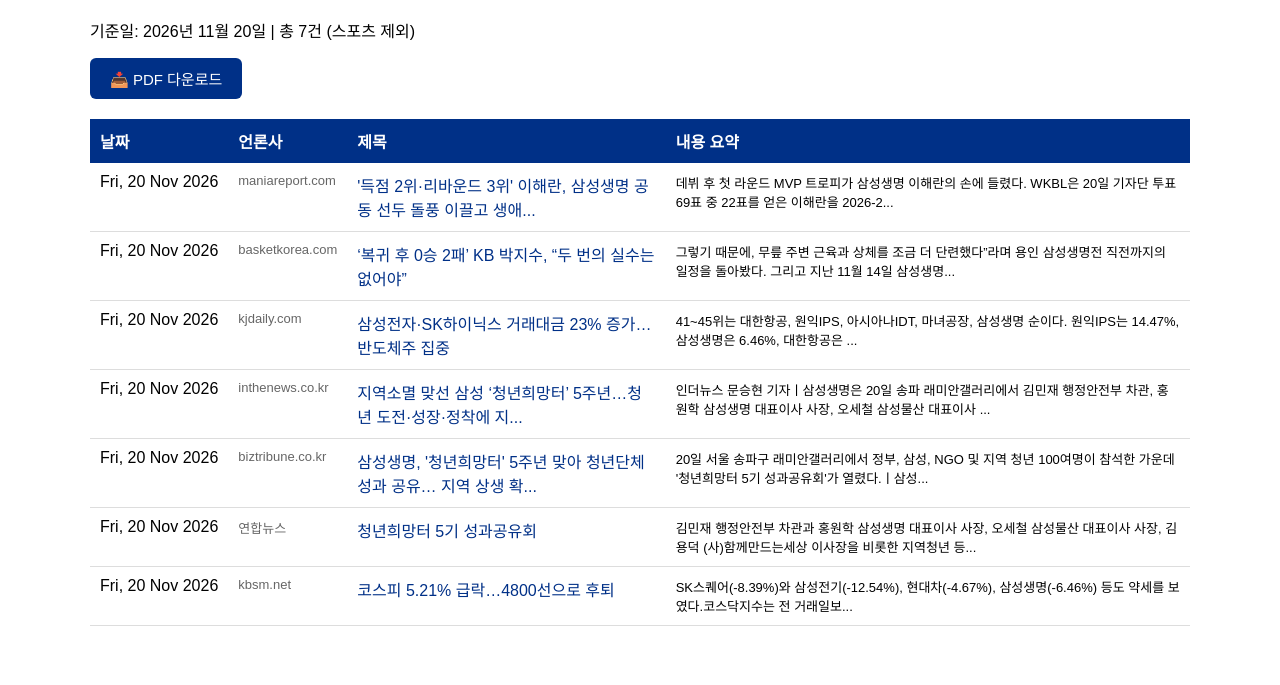
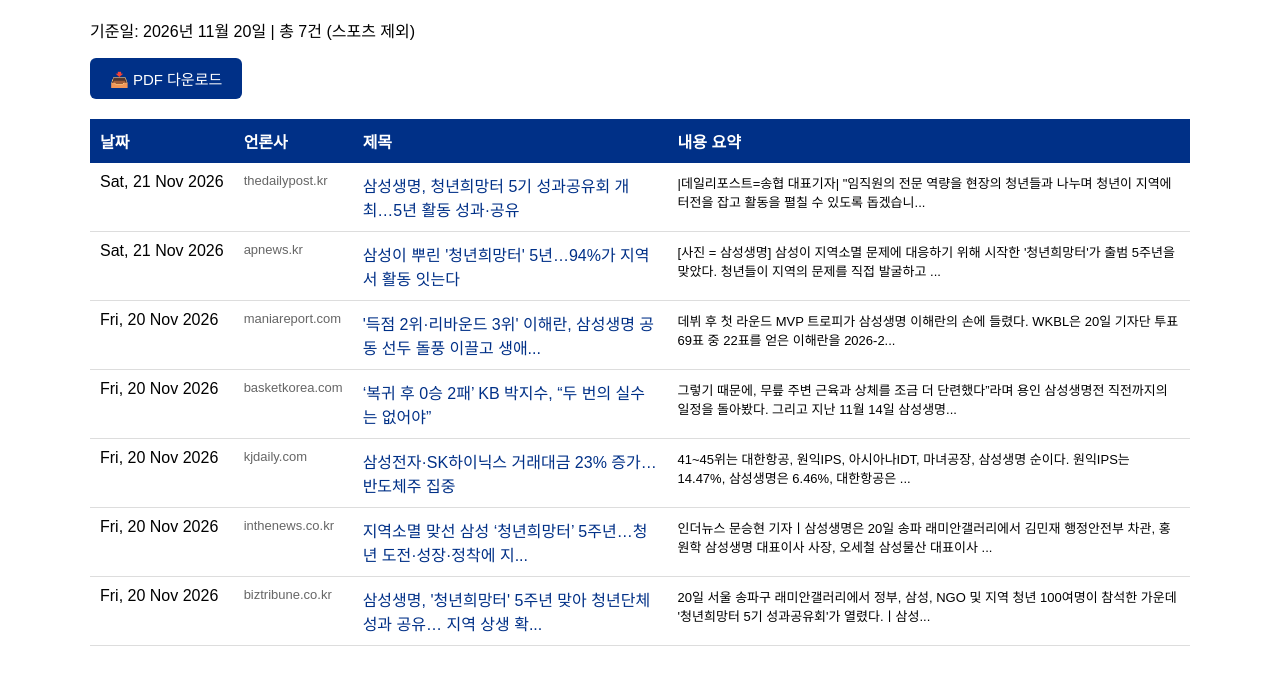
Before and after one commit to dramanuri-cell/samsung-life-news, a plain HTML site: page index.html in a window 1280 px wide. Shown: the part 89-774 px from the top of the page. Drawn offline with Linux system fonts and the light colour scheme.

Commit message:
deploy: 7bef5ab29e873cfb1ec4f62abdf7219ccd0ac1db

```diff
--- a/index.html
+++ b/index.html
@@ -23,6 +23,18 @@
   <table id="news-table">
     <tr><th>날짜</th><th>언론사</th><th>제목</th><th>내용 요약</th></tr>
 
+        <tr>
+          <td style="white-space:nowrap">Sat, 21 Nov 2026</td>
+          <td style="white-space:nowrap;color:#666;font-size:13px">thedailypost.kr</td>
+          <td><a href="https://www.thedailypost.kr/news/articleView.html?idxno=117097" target="_blank">삼성생명, 청년희망터 5기 성과공유회 개최…5년 활동 성과·공유</a></td>
+          <td style="font-size:13px">|데일리포스트=송협 대표기자| &quot;임직원의 전문 역량을 현장의 청년들과 나누며 청년이 지역에 터전을 잡고 활동을 펼칠 수 있도록 돕겠습니...</td>
+        </tr>
+        <tr>
+          <td style="white-space:nowrap">Sat, 21 Nov 2026</td>
+          <td style="white-space:nowrap;color:#666;font-size:13px">apnews.kr</td>
+          <td><a href="https://www.apnews.kr/news/articleView.html?idxno=3053365" target="_blank">삼성이 뿌린 '청년희망터' 5년…94%가 지역서 활동 잇는다</a></td>
+          <td style="font-size:13px">[사진 = 삼성생명] 삼성이 지역소멸 문제에 대응하기 위해 시작한 '청년희망터'가 출범 5주년을 맞았다. 청년들이 지역의 문제를 직접 발굴하고 ...</td>
+        </tr>
         <tr>
           <td style="white-space:nowrap">Fri, 20 Nov 2026</td>
           <td style="white-space:nowrap;color:#666;font-size:13px">maniareport.com</td>
@@ -53,18 +65,6 @@
           <td><a href="http://www.biztribune.co.kr/news/articleView.html?idxno=362935" target="_blank">삼성생명, '청년희망터' 5주년 맞아 청년단체 성과 공유… 지역 상생 확...</a></td>
           <td style="font-size:13px">20일 서울 송파구 래미안갤러리에서 정부, 삼성, NGO 및 지역 청년 100여명이 참석한 가운데 '청년희망터 5기 성과공유회'가 열렸다.ㅣ삼성...</td>
         </tr>
-        <tr>
-          <td style="white-space:nowrap">Fri, 20 Nov 2026</td>
-          <td style="white-space:nowrap;color:#666;font-size:13px">연합뉴스</td>
-          <td><a href="https://www.yna.co.kr/view/PYH20261120169800013?input=1196m" target="_blank">청년희망터 5기 성과공유회</a></td>
-          <td style="font-size:13px">김민재 행정안전부 차관과 홍원학 삼성생명 대표이사 사장, 오세철 삼성물산 대표이사 사장, 김용덕 (사)함께만드는세상 이사장을 비롯한 지역청년 등...</td>
-        </tr>
-        <tr>
-          <td style="white-space:nowrap">Fri, 20 Nov 2026</td>
-          <td style="white-space:nowrap;color:#666;font-size:13px">kbsm.net</td>
-          <td><a href="https://www.kbsm.net/news/view.php?idx=542647" target="_blank">코스피 5.21% 급락…4800선으로 후퇴</a></td>
-          <td style="font-size:13px">SK스퀘어(-8.39%)와 삼성전기(-12.54%), 현대차(-4.67%), 삼성생명(-6.46%) 등도 약세를 보였다.코스닥지수는 전 거래일보...</td>
-        </tr>
   </table>
   <script>
     function downloadPDF() {
```
